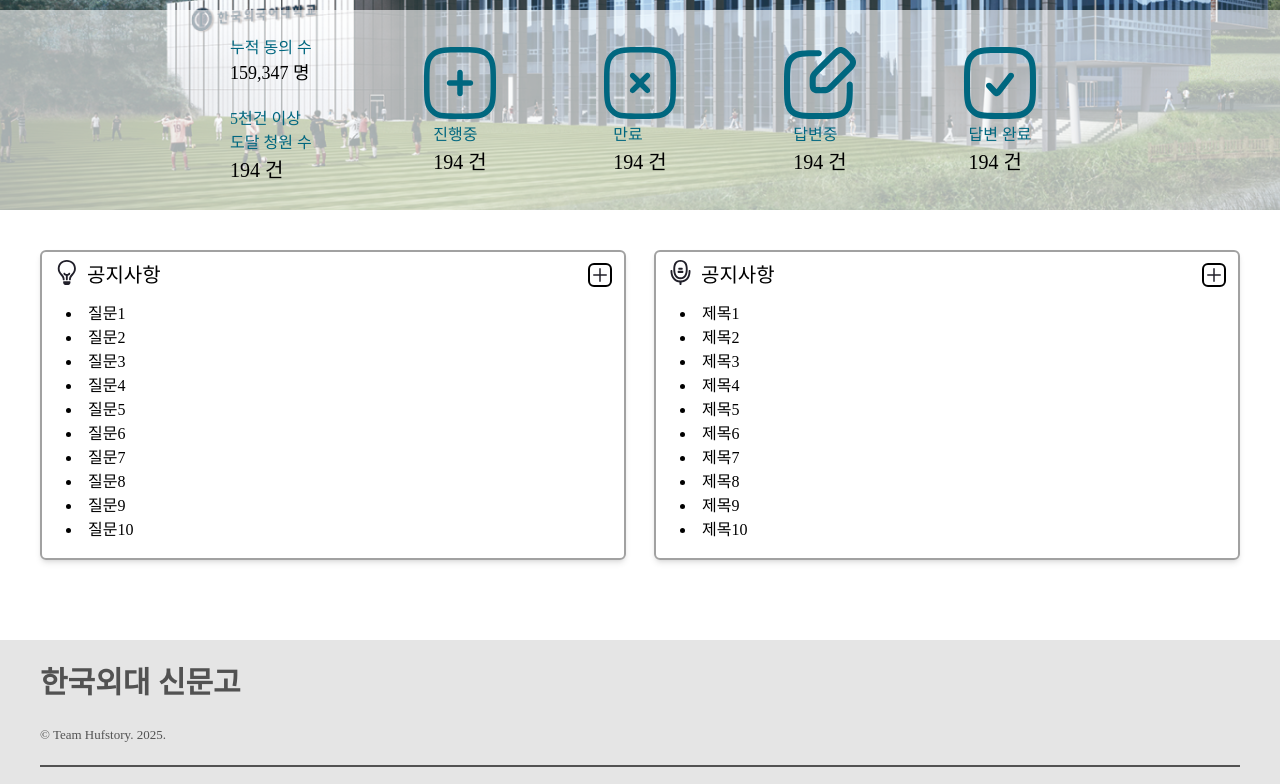
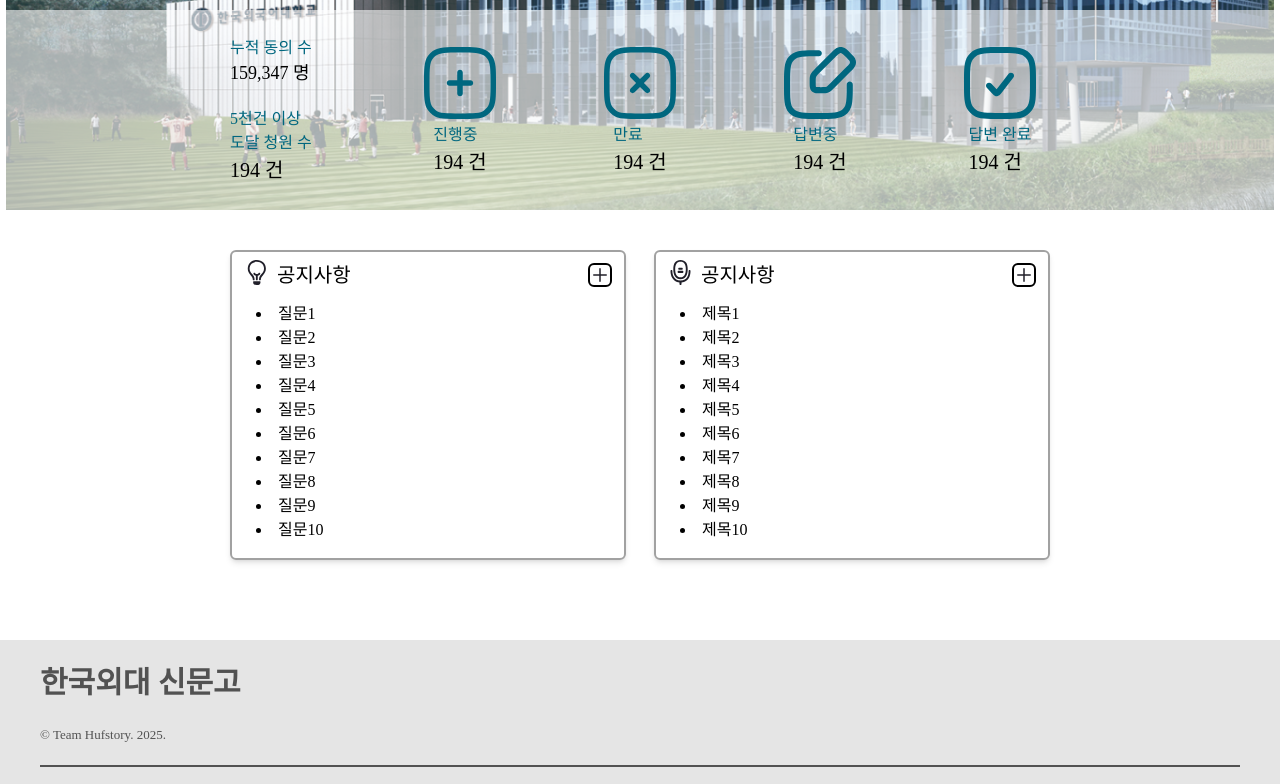
Before and after one commit to yunchan312/HufsPetition, a React (Vite) app: page / in a window 1280 px wide. Shown: the part 430-1214 px from the top of the page. Built offline with nearby package versions, Linux system fonts and the light colour scheme; a web font is replaced by a local one.

Commit message:
little chores

```diff
--- a/src/Components/HomeBanner.tsx
+++ b/src/Components/HomeBanner.tsx
@@ -12,7 +12,7 @@ const HomeBanner = () => {
   return (
     <div>
       <div
-        className="Banner phone:h-[600px] h-[300px] flex flex-col justify-end gap-10 bg-cover bg-center w-screen"
+        className="Banner phone:h-[600px] h-[300px] flex flex-col justify-end gap-10 bg-cover bg-center w-[99vw]"
         style={{
           backgroundImage: `url(${Banner})`,
         }}
--- a/src/Navigator.tsx
+++ b/src/Navigator.tsx
@@ -15,7 +15,6 @@ const Navigator = () => {
   // let loc = location.pathname;
   let loc = useLocation().pathname;
   useEffect(() => {
-    console.log(loc);
     if (loc.includes("petition")) {
       setSelected("petition");
     } else if (loc.includes("ongoing")) {
--- a/src/Pages/AnnouncementDetail.tsx
+++ b/src/Pages/AnnouncementDetail.tsx
@@ -28,8 +28,10 @@ const AnnouncementDetail = () => {
       </div>
 
       <div>
-        {Detail.detail.split("\n").map((d) => (
-          <div className="py-2">{d}</div>
+        {Detail.detail.split("\n").map((d, i) => (
+          <div key={i} className="py-2">
+            {d}
+          </div>
         ))}
       </div>
     </div>
--- a/src/Pages/Home.tsx
+++ b/src/Pages/Home.tsx
@@ -6,9 +6,11 @@ const Home = () => {
   return (
     <div>
       <HomeBanner />
-      <div className="w-full gap-7 flex phone:flex-row flex-col px-10 py-10">
-        <FandQCard />
-        <AnnouncementCard />
+      <div className="w-full flex phone:flex-row flex-col items-center justify-center">
+        <div className="phone:w-[900px] w-full gap-7 flex phone:flex-row flex-col px-10 py-10">
+          <FandQCard />
+          <AnnouncementCard />
+        </div>
       </div>
     </div>
   );
```
